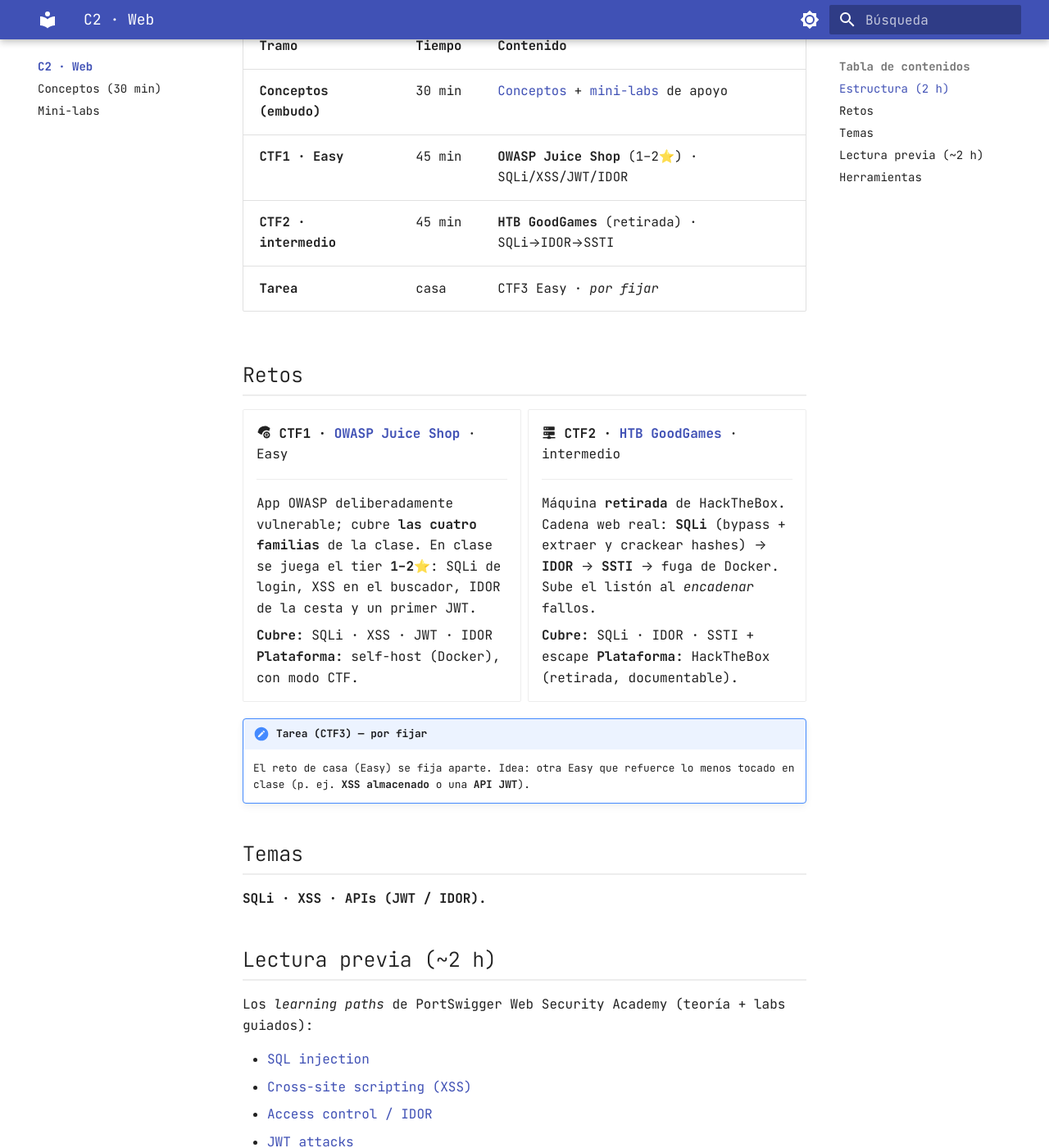
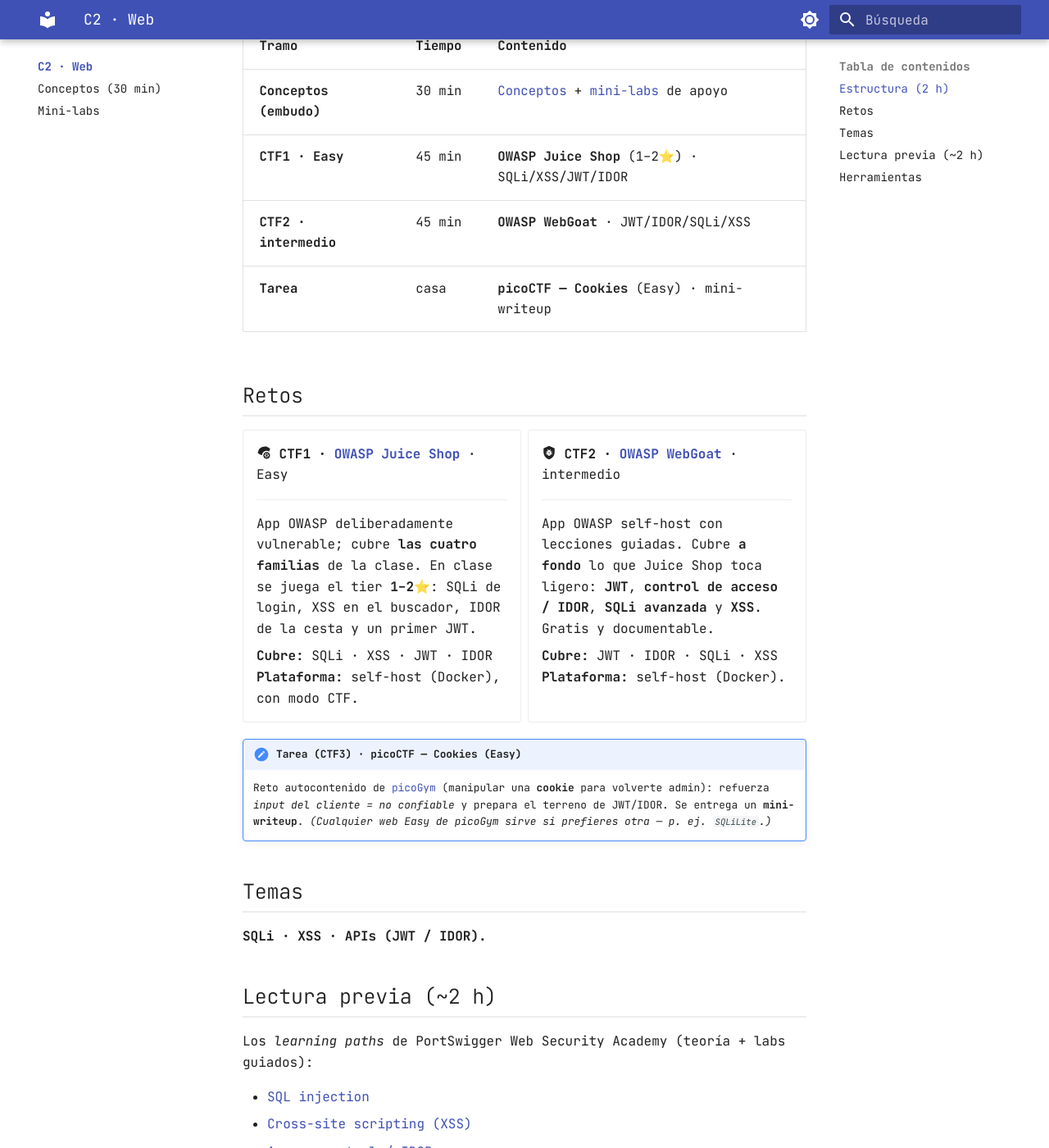
Before and after one commit to ollerenac-uni/ctf-walkthroughs, an MkDocs documentation site: the page built from docs/c2-web/index.md, in a window 1280 px wide and 1400 px high, scrolled down 379 px. Shown: the whole window at 82% size. Built offline with MkDocs 1.6.1 and Material for MkDocs 9.7.7, drawn with Linux system fonts in a browser that asks for light colours.

Commit message:
C2 Web: CTF2 -> OWASP WebGoat (gratis), CTF3 -> picoCTF Cookies; GoodGames era de pago
Co-Authored-By: Claude Opus 4.8 <noreply@anthropic.com>

```diff
--- a/docs/c2-web/index.md
+++ b/docs/c2-web/index.md
@@ -9,8 +9,8 @@ robar una cookie con **XSS** y abusar de una **API** mal protegida (**JWT / IDOR
 |---|---|---|
 | **Conceptos (embudo)** | 30 min | [Conceptos](conceptos.md) + [mini-labs](mini-labs.md) de apoyo |
 | **CTF1 · Easy** | 45 min | **OWASP Juice Shop** (1–2⭐) · SQLi/XSS/JWT/IDOR |
-| **CTF2 · intermedio** | 45 min | **HTB GoodGames** (retirada) · SQLi→IDOR→SSTI |
-| **Tarea** | casa | CTF3 Easy · *por fijar* |
+| **CTF2 · intermedio** | 45 min | **OWASP WebGoat** · JWT/IDOR/SQLi/XSS |
+| **Tarea** | casa | **picoCTF — Cookies** (Easy) · mini-writeup |
 
 ## Retos
 
@@ -26,21 +26,22 @@ robar una cookie con **XSS** y abusar de una **API** mal protegida (**JWT / IDOR
     **Cubre:** SQLi · XSS · JWT · IDOR
     **Plataforma:** self-host (Docker), con modo CTF.
 
--   :material-server-network: **CTF2 · [HTB GoodGames](https://www.hackthebox.com/machines/goodgames)** · intermedio
+-   :material-shield-bug: **CTF2 · [OWASP WebGoat](https://owasp.org/www-project-webgoat/)** · intermedio
 
     ---
 
-    Máquina **retirada** de HackTheBox. Cadena web real: **SQLi** (bypass + extraer y crackear hashes)
-    → **IDOR** → **SSTI** → fuga de Docker. Sube el listón al *encadenar* fallos.
+    App OWASP self-host con lecciones guiadas. Cubre **a fondo** lo que Juice Shop toca ligero:
+    **JWT**, **control de acceso / IDOR**, **SQLi avanzada** y **XSS**. Gratis y documentable.
 
-    **Cubre:** SQLi · IDOR · SSTI + escape
-    **Plataforma:** HackTheBox (retirada, documentable).
+    **Cubre:** JWT · IDOR · SQLi · XSS
+    **Plataforma:** self-host (Docker).
 
 </div>
 
-!!! note "Tarea (CTF3) — por fijar"
-    El reto de casa (Easy) se fija aparte. Idea: otra Easy que refuerce lo menos tocado en clase
-    (p. ej. **XSS almacenado** o una **API JWT**).
+!!! note "Tarea (CTF3) · picoCTF — Cookies (Easy)"
+    Reto autocontenido de [picoGym](https://play.picoctf.org/) (manipular una **cookie** para volverte
+    admin): refuerza *input del cliente = no confiable* y prepara el terreno de JWT/IDOR. Se entrega un
+    **mini-writeup**. *(Cualquier web Easy de picoGym sirve si prefieres otra — p. ej. `SQLiLite`.)*
 
 ## Temas
 
```
